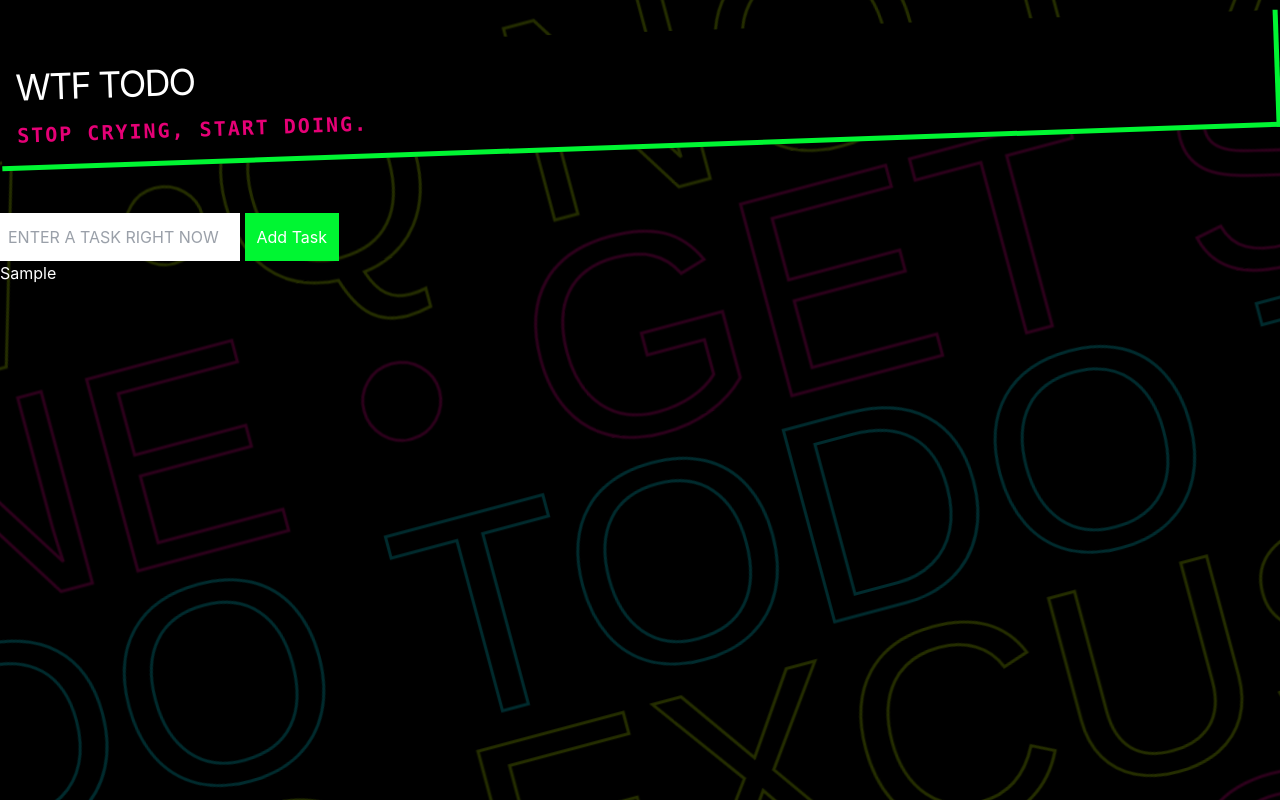
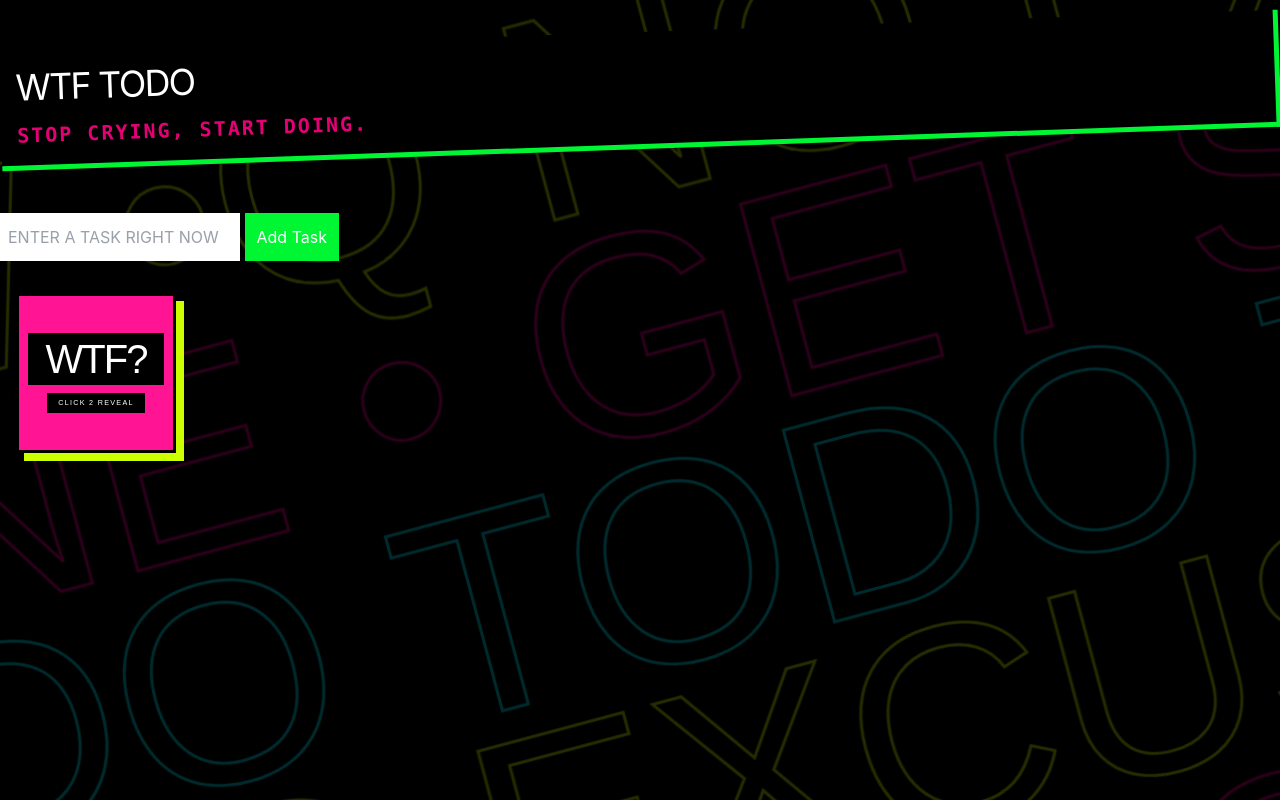
Before and after one commit to Kesskidy/todo, a website built with Vite: page index.html in a window 1280 px wide. Both pictures are taken after typing "Sample" into the empty fields and a click on the button "Add Task". Built offline with nearby package versions, Linux system fonts and the light colour scheme.

Commit message:
style taskitem plus  fond

```diff
--- a/index.html
+++ b/index.html
@@ -13,7 +13,7 @@
         <div class="bg-marquee-line animate-scroll-left">DO IT NOW •Q NO EXCUSES • DO IT NOW • NO EXCUSES • DO ITNOW • NO EXCUSES</div>
         <div class="bg-marquee-line pink animate-scroll-right">GET SHIT DONE • GET SHIT DONE • GET SHIT DONE • GETSHIT DONE</div>
         <div class="bg-marquee-line blue animate-scroll-left">TODO TODO TODO TODO TODO TODO TODO TODO TODO TODO TODOTODO</div>
-        <div class="bg-marquee-line animate-scroll-right">DO IT NOW • NO EXCUSES • DO IT NOW • NO EXCUSES • DO ITNOW • NO EXCUSES</div>
+        <div class="bg-marquee-line animate-scroll-right">DO IT NOW • NO EXCUSES • DO IT NOW • NO EXCUSES • DO IT NOW • NO EXCUSES</div>
         <div class="bg-marquee-line pink animate-scroll-left">GET SHIT DONE • GET SHIT DONE • GET SHIT DONE • GETSHIT DONE</div>
     </div>
 
--- a/main.js
+++ b/main.js
@@ -9,14 +9,25 @@ form.addEventListener("submit", (e) => {
 
     if (value === "") return;
 
-    const task = document.createElement("div");
-    const span = document.createElement("span");
+    const card = document.createElement("div");
+    card.classList.add("card");
 
-    span.textContent = value;
+    card.innerHTML = `
+      <div class="card-inner">
+        <div class="card-front">
+          <span class="wtf-text">WTF?</span>
+          <span class="card-hint">CLICK 2 REVEAL</span>
+        </div>
+        <div class="card-back">
+          <span class="task-text">${value}</span>
+        </div>
+      </div>
+    `;
 
-    task.appendChild(span);
-    task.classList.add("task-item");
+    card.addEventListener("click", () => {
+      card.classList.toggle("flipped");
+    });
 
-    tasklist.appendChild(task);
+    tasklist.appendChild(card);
     input.value = "";
 });
--- a/style.css
+++ b/style.css
@@ -55,3 +55,101 @@
 .animate-scroll-right {
   animation: scrollRight 25s linear infinite;
 }
+
+/* ── Tasklist grid ── */
+#tasklist {
+  display: flex;
+  flex-wrap: wrap;
+  gap: 2rem;
+  padding: 2rem 1rem;
+}
+
+/* ── Flip card shell ── */
+.card {
+  width: 160px;
+  height: 160px;
+  perspective: 800px;
+  cursor: pointer;
+  flex-shrink: 0;
+}
+
+.card-inner {
+  position: relative;
+  width: 100%;
+  height: 100%;
+  transform-style: preserve-3d;
+  transition: transform 0.55s cubic-bezier(.4,0,.2,1);
+}
+
+.card.flipped .card-inner {
+  transform: rotateY(180deg);
+}
+
+/* ── Shared face styles ── */
+.card-front {
+  position: absolute;
+  inset: 0;
+  backface-visibility: hidden;
+  -webkit-backface-visibility: hidden;
+  display: flex;
+  flex-direction: column;
+  align-items: center;
+  justify-content: center;
+  background: #ff1493;
+  border: 3px solid #000;
+  box-shadow: 8px 8px 0 #ccff00;
+}
+
+.card-back {
+  position: absolute;
+  inset: 0;
+  backface-visibility: hidden;
+  -webkit-backface-visibility: hidden;
+  display: flex;
+  flex-direction: column;
+  align-items: center;
+  justify-content: center;
+  background: #fff;
+  border: 3px solid #000;
+  box-shadow: 8px 8px 0 #ccff00;
+}
+
+/* ── Front face ── */
+.card-front {
+  gap: 0.5rem;
+}
+
+.wtf-text {
+  font-family: 'Anton', sans-serif;
+  font-size: 2.5rem;
+  color: #fff;
+  background: #000;
+  padding: 0.1em 0.4em;
+  letter-spacing: -2px;
+  line-height: 1;
+  border: 2px solid #000;
+}
+
+.card-hint {
+  font-family: 'Anton', sans-serif;
+  font-size: 0.45rem;
+  letter-spacing: 0.18em;
+  color: #fff;
+  background: #000;
+  padding: 0.3rem 0.7rem;
+}
+
+/* ── Back face ── */
+.card-back {
+  transform: rotateY(180deg);
+  padding: 1rem;
+}
+
+.task-text {
+  font-family: 'Anton', sans-serif;
+  font-size: 1.4rem;
+  color: #ff1493;
+  text-align: center;
+  text-transform: uppercase;
+  word-break: break-word;
+}
```
